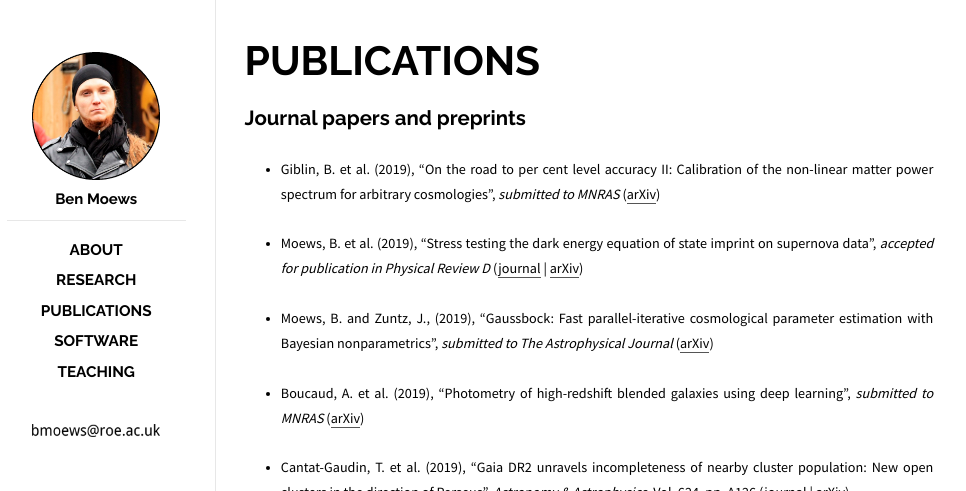
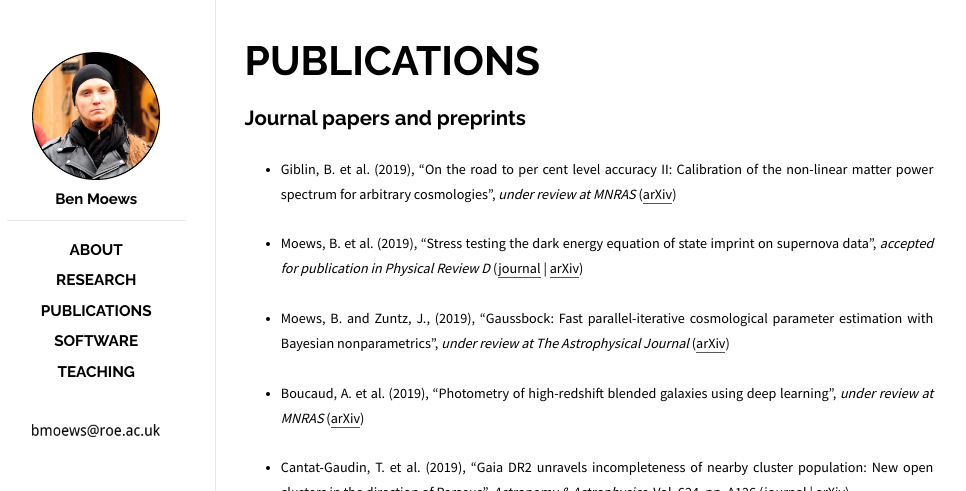
Before and after one commit to moews/moews.github.io, a Jekyll site: the page built from _posts/2017-03-25-publications.md, in a window 1280 px wide. Shown: the top 491 px of the page, without its empty margins (143-1109 px from the left). Built offline with Jekyll 4.4.1, drawn with Linux system fonts in a browser that asks for light colours.

Commit message:
Update 2017-03-25-publications.md

```diff
--- a/_posts/2017-03-25-publications.md
+++ b/_posts/2017-03-25-publications.md
@@ -8,17 +8,17 @@ categories: posts
 
 ## Journal papers and preprints
 
-<!--* <small>Moews, B. et al. (2019), "Filaments of crime: Informing policing via thresholded ridge estimation", _submitted to Journal of Quantitative Criminology_ ([arXiv]())</small>-->
+<!--* <small>Moews, B. et al. (2019), "Filaments of crime: Informing policing via thresholded ridge estimation", _under review at Journal of Quantitative Criminology_ ([arXiv]())</small>-->
 
 <!--* <small>Moews, B. and Ibikunle, G., (2019), "Predictive intraday correlations in stable and volatile market environments: Evidence from deep learning", _submitted to Quantitative Finance_</small>-->
 
-* <small>Giblin, B. et al. (2019), "On the road to per cent level accuracy II: Calibration of the non-linear matter power spectrum for arbitrary cosmologies", _submitted to MNRAS_ ([arXiv](https://arxiv.org/abs/1906.02742))</small>
+* <small>Giblin, B. et al. (2019), "On the road to per cent level accuracy II: Calibration of the non-linear matter power spectrum for arbitrary cosmologies", _under review at MNRAS_ ([arXiv](https://arxiv.org/abs/1906.02742))</small>
 
 * <small>Moews, B. et al. (2019), "Stress testing the dark energy equation of state imprint on supernova data", _accepted for publication in Physical Review D_ ([journal](https://journals.aps.org/prd/accepted/b8075Q4aMf71df2c020239c6be1ec7172bc1046c1) | [arXiv](https://arxiv.org/abs/1812.09786))</small>
 
-* <small>Moews, B. and Zuntz, J., (2019), "Gaussbock: Fast parallel-iterative cosmological parameter estimation with Bayesian nonparametrics", _submitted to The Astrophysical Journal_ ([arXiv](https://arxiv.org/abs/1905.09800))</small>
+* <small>Moews, B. and Zuntz, J., (2019), "Gaussbock: Fast parallel-iterative cosmological parameter estimation with Bayesian nonparametrics", _under review at The Astrophysical Journal_ ([arXiv](https://arxiv.org/abs/1905.09800))</small>
 
-* <small>Boucaud, A. et al. (2019), "Photometry of high-redshift blended galaxies using deep learning", _submitted to MNRAS_ ([arXiv](https://arxiv.org/abs/1905.01324))</small>
+* <small>Boucaud, A. et al. (2019), "Photometry of high-redshift blended galaxies using deep learning", _under review at MNRAS_ ([arXiv](https://arxiv.org/abs/1905.01324))</small>
 
 * <small>Cantat-Gaudin, T. et al. (2019), "Gaia DR2 unravels incompleteness of nearby cluster population: New open clusters in the direction of Perseus", _Astronomy & Astrophysics_, Vol. 624, pp. A126 ([journal](https://doi.org/10.1051/0004-6361/201834453) | [arXiv](https://arxiv.org/abs/1810.05494))</small>
 
```
